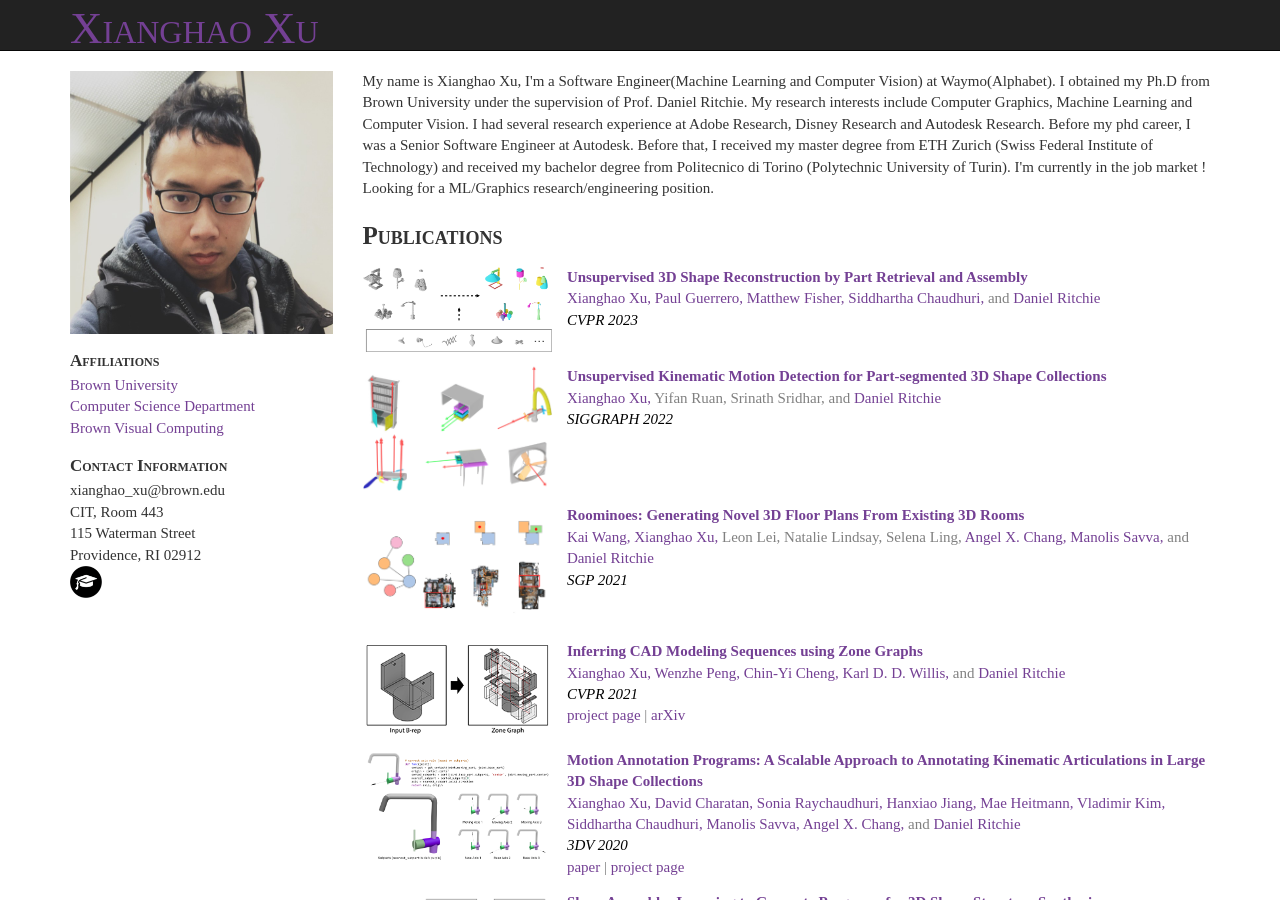
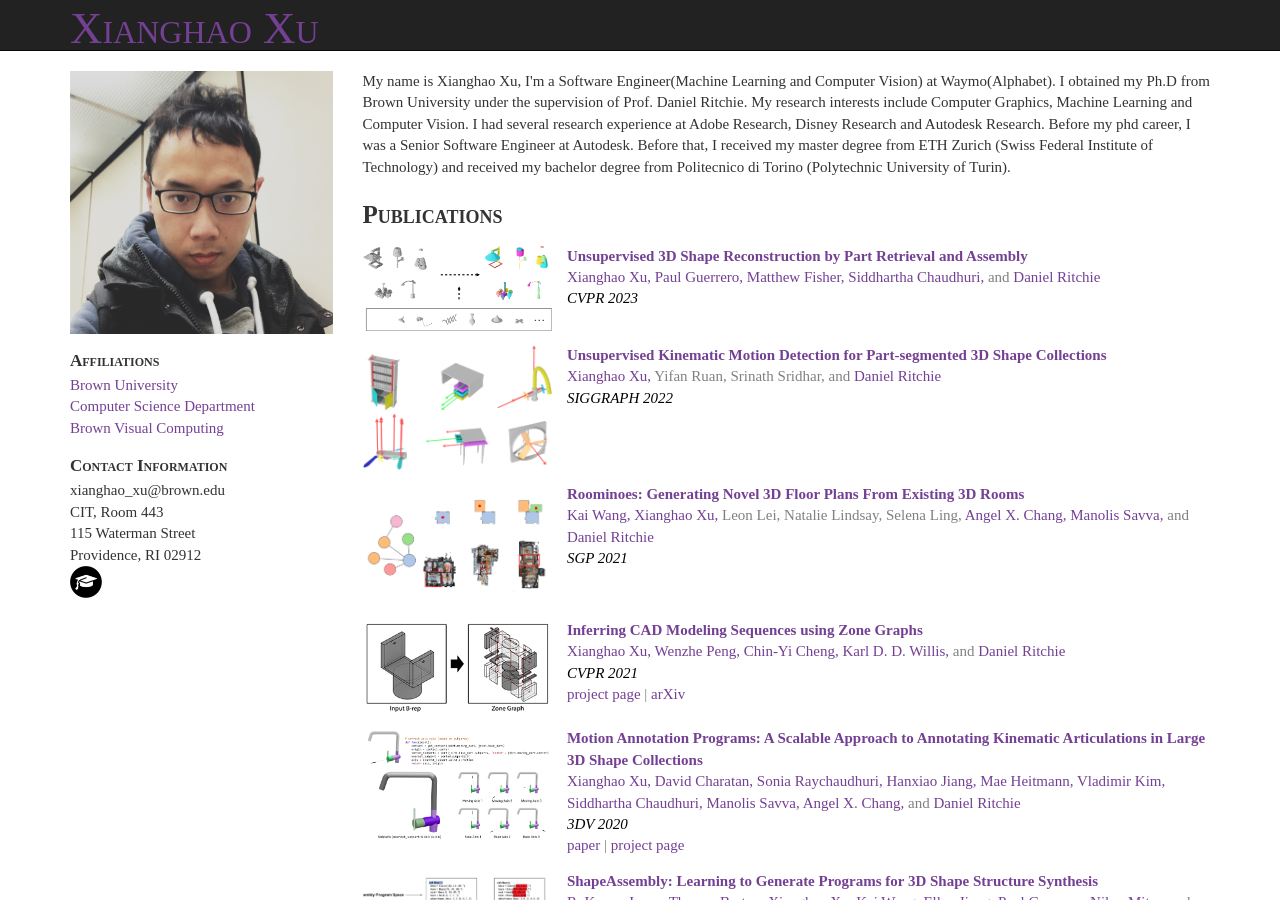
Before and after one commit to xxh43/xxh43.github.io, a Jekyll site: the page built from index.html, in a window 1280 px wide and 900 px high. Built offline with Jekyll 4.4.1, drawn with Linux system fonts in a browser that asks for light colours.

Commit message:
Update index.html

```diff
--- a/index.html
+++ b/index.html
@@ -8,7 +8,6 @@ title: Xianghao Xu (徐翔昊)
 	<p>
 		My name is Xianghao Xu, I'm a Software Engineer(Machine Learning and Computer Vision) at Waymo(Alphabet). I obtained my Ph.D from Brown University under the supervision of Prof. Daniel Ritchie. My research interests include Computer Graphics, Machine Learning and Computer Vision.
 		I had several research experience at Adobe Research, Disney Research and Autodesk Research. Before my phd career, I was a Senior Software Engineer at Autodesk. Before that, I received my master degree from ETH Zurich (Swiss Federal Institute of Technology) and received my bachelor degree from Politecnico di Torino (Polytechnic University of Turin).
-		I'm currently in the job market ! Looking for a ML/Graphics research/engineering position.
 	</p>
 </div>
 
```
